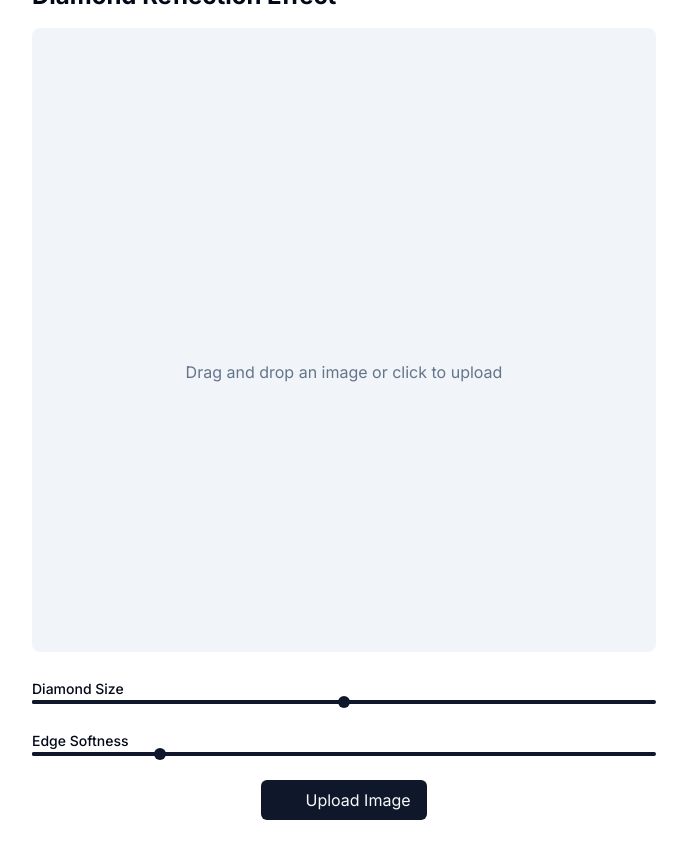
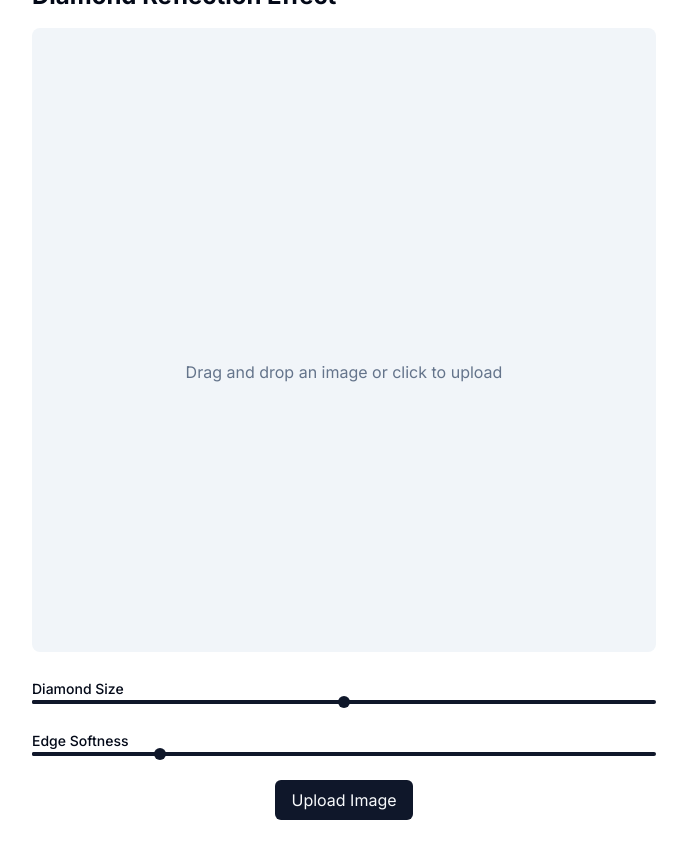
Before and after one commit to AISimplyExplained/distorted-img, a Next.js app: page / in a window 1280 px wide. Shown: the whole page, without its empty margins (296-983 px from the left). Built offline with nearby package versions, Linux system fonts and the light colour scheme.

Commit message:
Update page.tsx

```diff
--- a/src/app/page.tsx
+++ b/src/app/page.tsx
@@ -146,9 +146,8 @@ const Home = () => {
           <div className="mt-6 flex justify-center">
             <label
               htmlFor="image-upload"
-              className="inline-flex items-center justify-center px-4 py-2 bg-primary text-primary-foreground rounded-md cursor-pointer hover:bg-primary/90 transition-colors"
+              className="inline-flex items-center justify-center px-4 py-2 bg-primary text-primary-foreground rounded-md cursor-pointer hover:bg-primary/90 transition-colors text-center"
             >
-              <div className="w-5 h-5 mr-2 text-center" />
               Upload Image
             </label>
             <input id="image-upload" type="file" accept="image/*" className="hidden" onChange={handleFileChange} />
```
